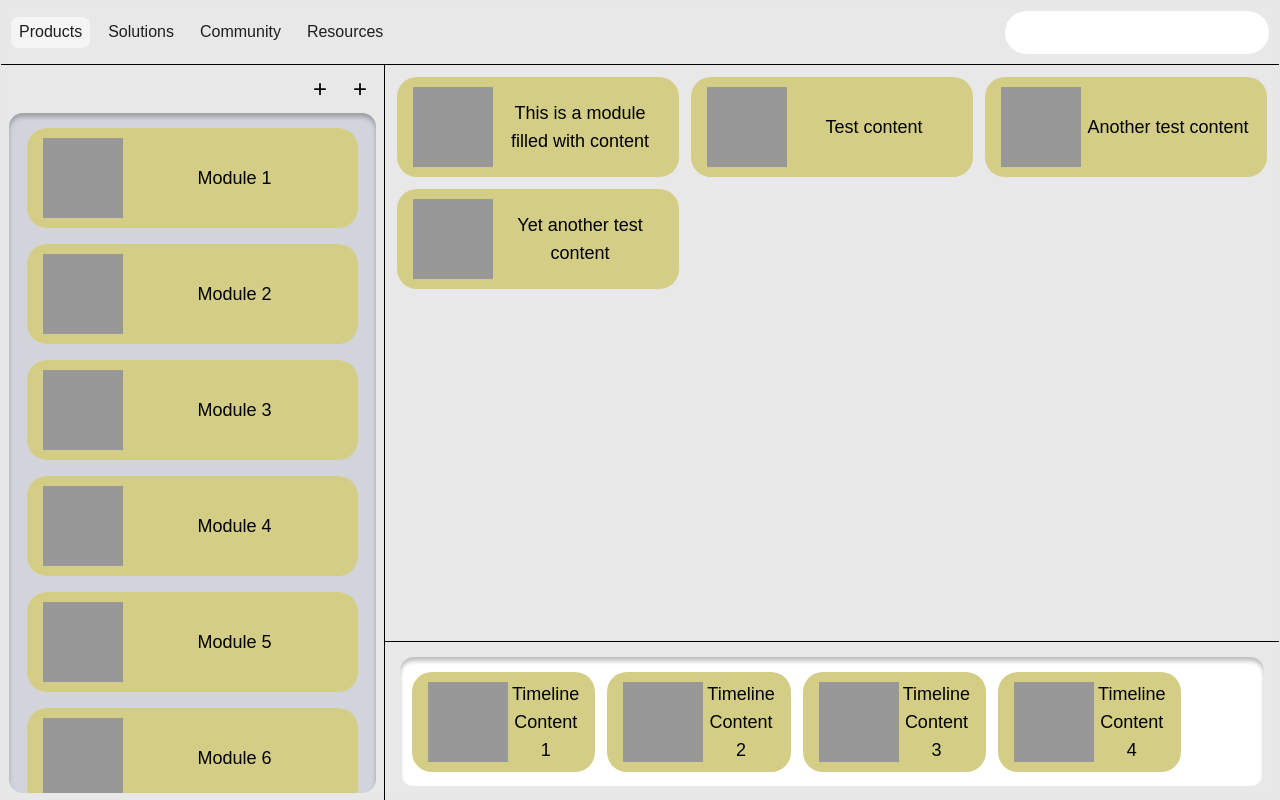
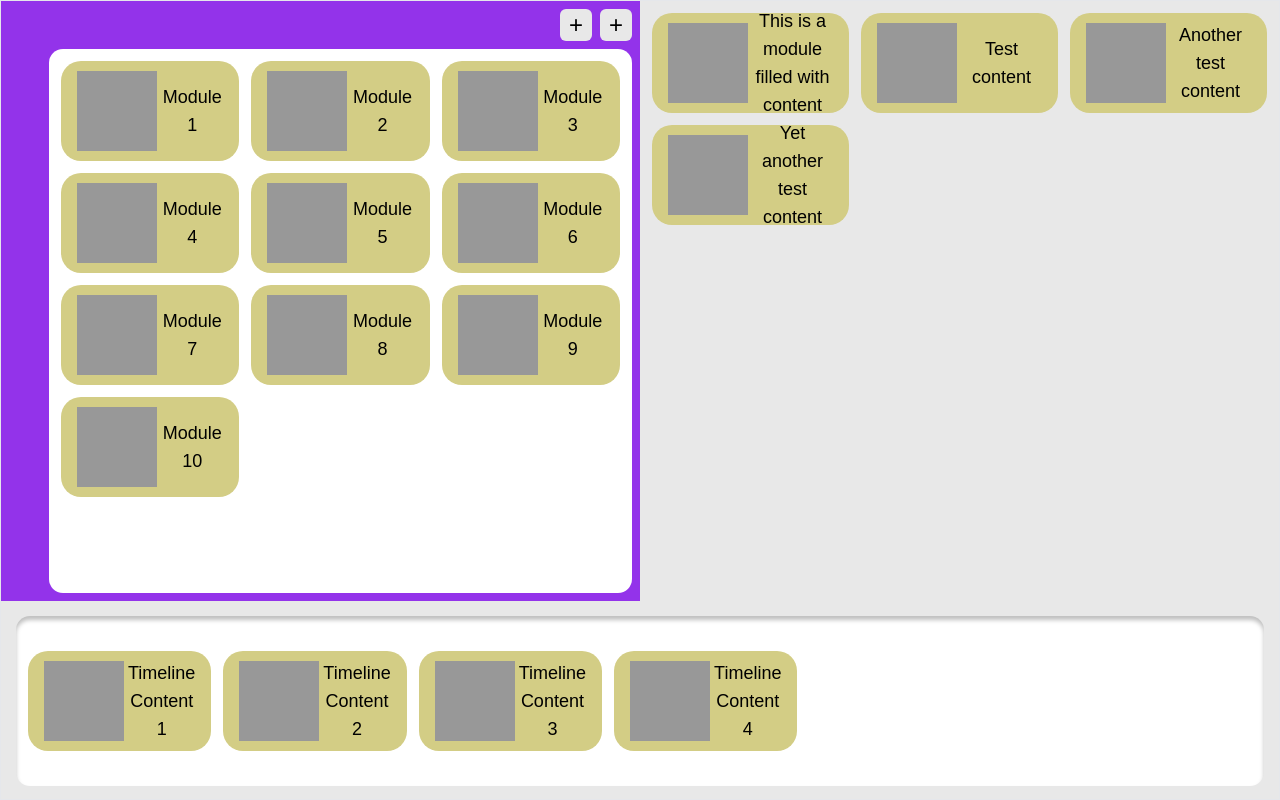
Before and after one commit to JimmyBlackley/linger, a Next.js app: page /app in a window 1280 px wide. Built offline with nearby package versions, Linux system fonts and the light colour scheme.

Commit message:
adjusted the layout

```diff
--- a/src/app/app/page.tsx
+++ b/src/app/app/page.tsx
@@ -119,19 +119,7 @@ function App(): JSX.Element {
 		}
 	}
 	return (
-		<div className="grid grid-cols-[30vw_1fr] grid-rows-[8vh_72vh_20vh] h-screen bg-variable-collection-bg-grey border">
-			{/* header container*/}
-			<div className="flex justify-between items-stretch gap-2.5 p-2.5  w-full col-span-2 border-b border-black ">
-				<div className="gap-2.5 pl-0 py-0 inline-flex items-center relative flex-[0_0_auto]">
-					<NavPill className="!flex-[0_0_auto]" label="Products" state="active" />
-					<NavPill className="!flex-[0_0_auto]" label="Solutions" state="default" />
-					<NavPill className="!flex-[0_0_auto]" label="Community" state="default" />
-					<NavPill className="!flex-[0_0_auto]" label="Resources" state="default" />
-				</div>
-				{/* place holder for search bar */}
-				<div className="w-[264px] bg-white rounded-[27px]" />
-			</div>
-
+		<div className="grid grid-cols-2 grid-rows-[75vh_25vh] h-screen bg-variable-collection-bg-grey border">
 			<DndContext
 				id={"unique-dnd-context-id-to-fix-nextjs-hydration-error"}
 				onDragStart={handleDragStart}
@@ -141,13 +129,13 @@ function App(): JSX.Element {
 				<Pallette
 					moduleList={moduleList}
 					currentDragCard={currentDragCard}
-					className="w-full row-span-2 border-r border-black"
+					className="w-full h-full"
 				/>
 				<ContentArea contentList={contentList} currentDragCard={currentDragCard} ></ContentArea>
 				<Timeline
 					timelineContentList={timelineContentList}
 					currentDragCard={currentDragCard}
-					className="!self-stretch !w-full border-t border-black"
+					className="col-span-2 !self-stretch !w-full"
 				/>
 				<DragOverlay>{handleDragOverlay()}</DragOverlay>
 			</DndContext>
--- a/src/app/ui/app/ContentArea.tsx
+++ b/src/app/ui/app/ContentArea.tsx
@@ -14,10 +14,10 @@ function ContentArea({ children, contentList, currentDragCard }: Props): JSX.Ele
 	return (
 		<div ref={setNodeRef} className="relative">
 			{currentDragCard?.data.current?.container === "timeline" && (
-				<div className="absolute inset-0 bg-red-500 opacity-50  pointer-events-none"></div>
+				<div className="absolute inset-0 bg-red-500 opacity-50 pointer-events-none"></div>
 			)}
 			{currentDragCard?.data.current?.container === "pallete" && (
-				<div className="absolute inset-0 bg-red-500 opacity-50  pointer-events-none"></div>
+				<div className="absolute inset-0 bg-green-500 opacity-50 pointer-events-none"></div>
 			)}
 			<SortableContext items={contentList}>
 				<div className="grid grid-cols-3 auto-rows-min gap-3 p-3 overflow-y-auto">
--- a/src/app/ui/app/DropdownContainer.tsx
+++ b/src/app/ui/app/DropdownContainer.tsx
@@ -14,7 +14,7 @@ function DropdownContainer({ className, children }: Props): JSX.Element {
 			initial="hidden"
 			animate="visible"
 			exit="hidden"
-			className={`w-[10rem] h-[20rem] absolute top-12 left-1/2 bg-white shadow-md rounded-md ${className}`}
+			className={`w-[10rem] h-[20rem] absolute z-50 top-12 left-1/2 bg-white shadow-md rounded-md ${className}`}
 			style={{ x: "-50%" }}
 		>
 			{children}
--- a/src/app/ui/app/Pallette.tsx
+++ b/src/app/ui/app/Pallette.tsx
@@ -15,10 +15,12 @@ function Pallette({ className, moduleList, currentDragCard }: Props): JSX.Elemen
 	const { setNodeRef } = useDroppable({ id: "pallete" });
 	const [currentActiveButtonId, setCurrentActiveButtonId] = useState("");
 	return (
-		<div className={`relative p-2 flex flex-col gap-2 ${className}`}>
+		<div className={`relative p-2 grid grid-cols-[2rem_1fr] grid-rows-[2rem_1fr] gap-2 bg-purple-600 ${className}`}>
 			{currentDragCard?.data.current?.container === "contentArea" && (
 				<div className="absolute inset-0 bg-red-500 opacity-50  pointer-events-none"></div>
 			)}
+			<div className="row-span-2"></div>
+
 			<motion.div className="flex justify-end gap-2">
 				<DropdownButton
 					className="w-8 h-8 text-2xl"
@@ -35,16 +37,17 @@ function Pallette({ className, moduleList, currentDragCard }: Props): JSX.Elemen
 					+
 				</DropdownButton>
 			</motion.div>
+
 			<div
 				ref={setNodeRef}
-				className="flex flex-col items-center gap-4 px-0 py-[15px] h-full w-full bg-gray-300 rounded-[14px] overflow-y-auto shadow-[inset_0px_4px_4px_#00000040]"
+				className="grid grid-cols-3 auto-rows-min gap-3 p-3 h-full w-full bg-white rounded-[14px] overflow-y-auto"
 			>
 				<SortableContext items={moduleList}>
 					{moduleList.map((module) => {
 						return (
 							<SortableCard
 								key={module.id}
-								className={`flex-shrink-0 ${currentDragCard?.id === module.id ? "invisible" : ""}`}
+								className={`w-full flex-shrink-0 ${currentDragCard?.id === module.id ? "invisible" : ""}`}
 								container="pallete"
 								name={module.name}
 								id={module.id}
```
